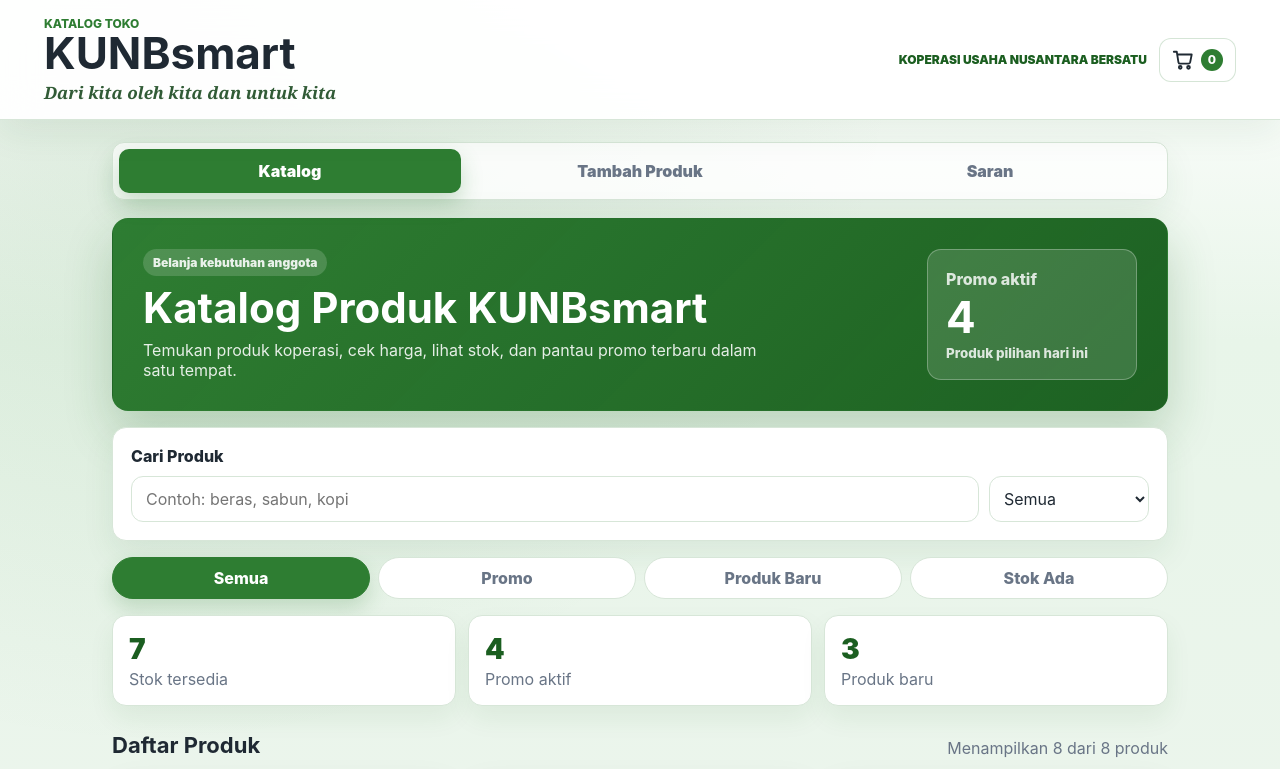
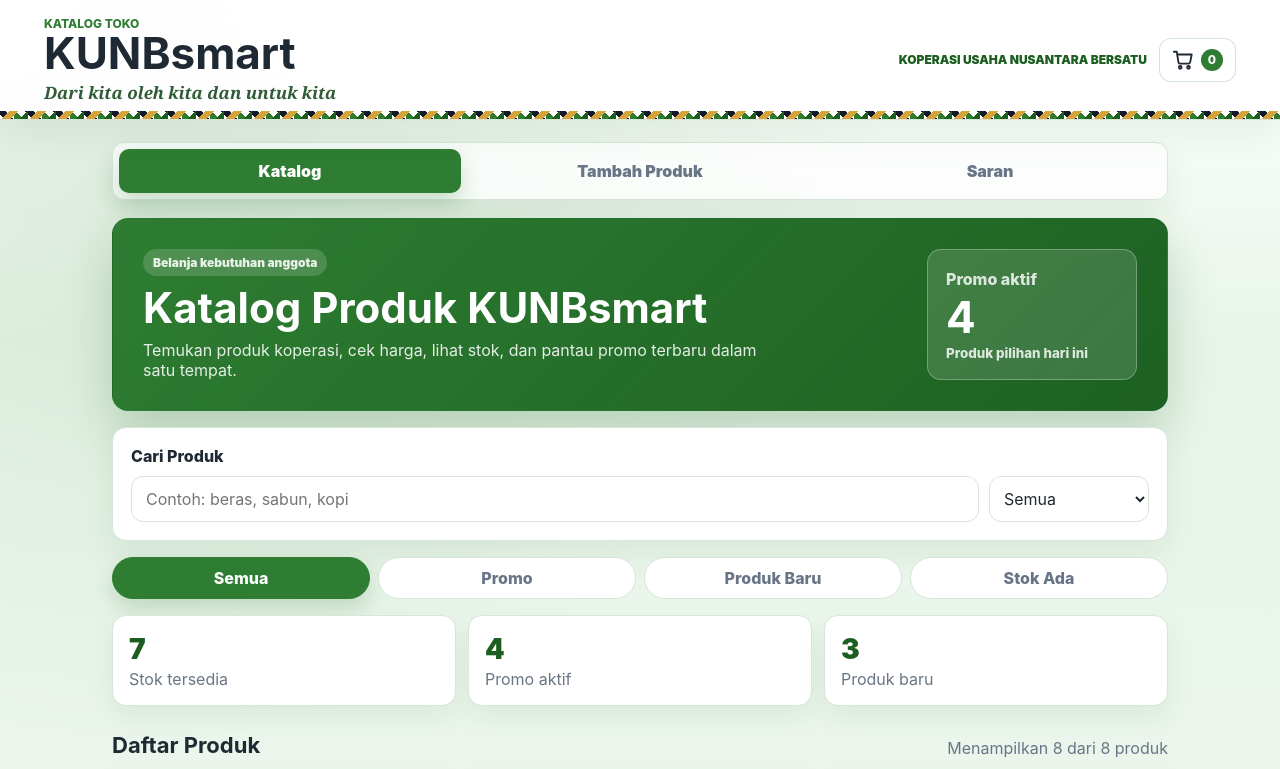
Before and after one commit to rerafandy23-sketch/KUNBsmart, a website: page index.html in a window 1280 px wide. Shown: the top 769 px of the page. Drawn offline with Linux system fonts and the light colour scheme; no server answers.

Commit message:
Add files via upload

```diff
--- a/index.html
+++ b/index.html
@@ -8,6 +8,7 @@
   </head>
   <body>
     <header class="topbar">
+      <div class="papua-pattern" aria-hidden="true"></div>
       <div class="brand">
         <div>
           <p class="eyebrow">Katalog Toko</p>
--- a/styles.css
+++ b/styles.css
@@ -49,6 +49,22 @@ textarea {
   border-bottom: 1px solid var(--line);
   box-shadow: 0 12px 34px rgba(27, 94, 32, 0.08);
   backdrop-filter: blur(18px);
+  overflow: hidden;
+}
+
+.papua-pattern {
+  position: absolute;
+  inset: auto 0 0;
+  height: 8px;
+  background:
+    linear-gradient(135deg, transparent 25%, #d6a33d 25% 50%, transparent 50% 75%, #1b5e20 75%) 0 0 / 28px 8px,
+    linear-gradient(45deg, #2e7d32 25%, transparent 25% 50%, #111827 50% 75%, transparent 75%) 14px 0 / 28px 8px;
+}
+
+.brand,
+.header-side {
+  position: relative;
+  z-index: 1;
 }
 
 .brand {
```
